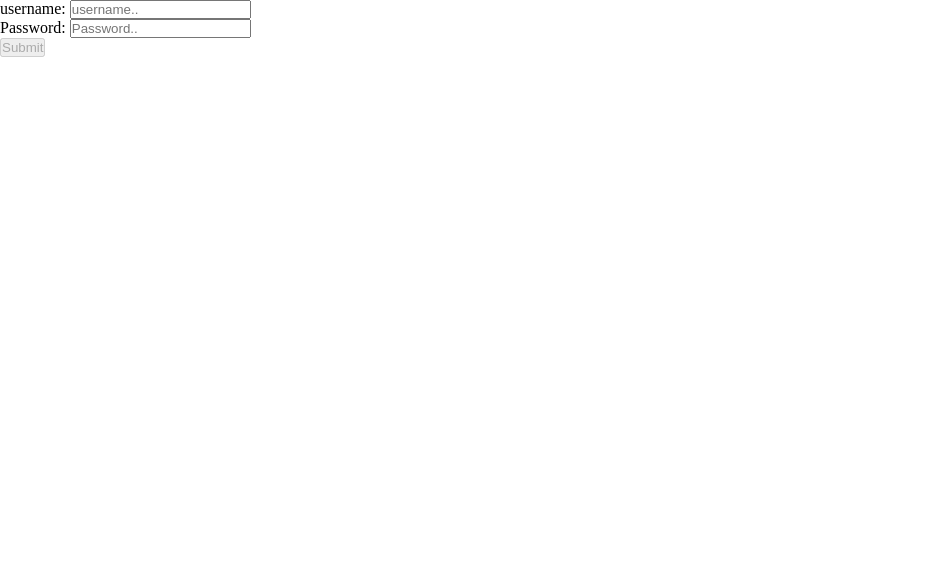
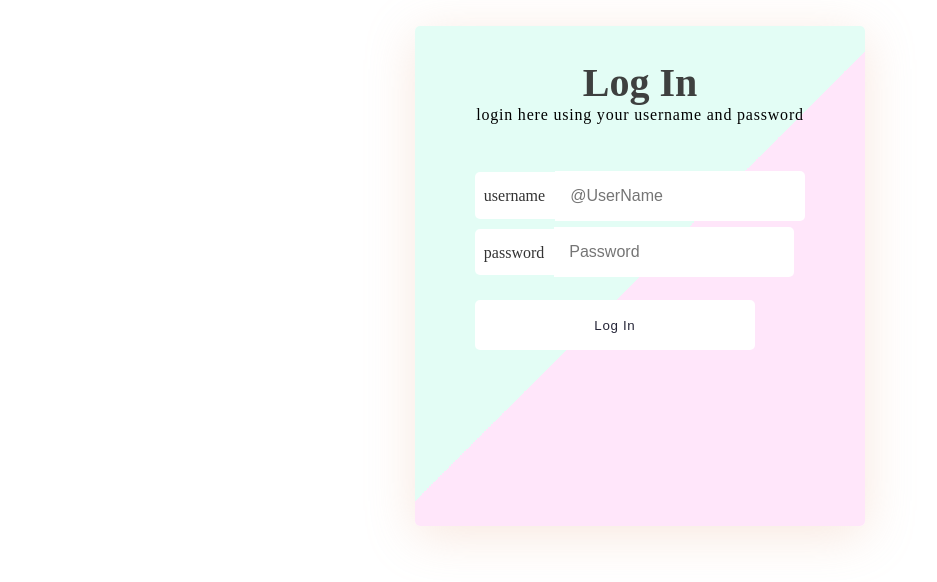
Before and after one commit to tinnguyen2701/TK-Studio, a React app: page /login in a window 1280 px wide. Shown: the top 582 px of the page, without its empty margins (0-937 px from the left). Built offline with nearby package versions, Linux system fonts and the light colour scheme.

Commit message:
add tutorial

```diff
--- a/src/components/Login/index.js
+++ b/src/components/Login/index.js
@@ -1,7 +1,111 @@
 import React, { useState } from 'react';
+import styled from 'styled-components';
 import store from 'store';
 import { connect } from 'react-redux';
 import { LOGIN_REQUEST } from './ducks';
+
+const OverlayWrapper = styled.div`
+  form {
+    width: 450px;
+    min-height: 500px;
+    height: auto;
+    border-radius: 5px;
+    margin: 2% auto;
+    box-shadow: 0 9px 50px hsla(20, 67%, 75%, 0.31);
+    padding: 2%;
+    background-image: linear-gradient(-225deg, #e3fdf5 50%, #ffe6fa 50%);
+  }
+  form .con {
+    display: -webkit-flex;
+    display: flex;
+    -webkit-justify-content: space-around;
+    justify-content: space-around;
+    -webkit-flex-wrap: wrap;
+    flex-wrap: wrap;
+    margin: 0 auto;
+  }
+
+  header {
+    margin: 2% auto 10% auto;
+    text-align: center;
+  }
+  header h2 {
+    font-size: 250%;
+    color: #3e403f;
+  }
+  header p {
+    letter-spacing: 0.05em;
+  }
+  .input-item {
+    background: #fff;
+    color: #333;
+    padding: 14.5px 0px 15px 9px;
+    border-radius: 5px 0px 0px 5px;
+    padding-right: 10px;
+  }
+  input[class='form-input'] {
+    width: 240px;
+    height: 50px;
+
+    margin-top: 2%;
+    padding: 15px;
+
+    font-size: 16px;
+    color: #5e6472;
+    outline: none;
+    border: none;
+    border-radius: 0px 5px 5px 0px;
+    transition: 0.2s linear;
+  }
+  input[id='txt-input'] {
+    width: 250px;
+  }
+  input:focus {
+    transform: translateX(-2px);
+    border-radius: 5px;
+  }
+
+  button {
+    display: inline-block;
+    color: #252537;
+
+    width: 280px;
+    height: 50px;
+
+    padding: 0 20px;
+    background: #fff;
+    border-radius: 5px;
+    outline: none;
+    border: none;
+    cursor: pointer;
+    text-align: center;
+    transition: all 0.2s linear;
+    margin: 7% auto;
+    letter-spacing: 0.05em;
+  }
+  .submits {
+    width: 48%;
+    display: inline-block;
+    float: left;
+    margin-left: 2%;
+  }
+  button:hover {
+    transform: translatey(3px);
+    box-shadow: none;
+  }
+
+  button:hover {
+    animation: ani9 0.4s ease-in-out infinite alternate;
+  }
+  @keyframes ani9 {
+    0% {
+      transform: translateY(3px);
+    }
+    100% {
+      transform: translateY(5px);
+    }
+  }
+`;
 
 const Login = ({ history, isAuthenticate }) => {
   const [username, setUsername] = useState(null);
@@ -13,35 +117,49 @@ const Login = ({ history, isAuthenticate }) => {
   };
 
   return (
+    <OverlayWrapper>
+      <div className="overlay">
         <form onSubmit={e => onSubmitHandler(e)}>
           {isAuthenticate === false && <p>Email or password was wrong!</p>}
-      <p>
-        <span>username: </span>
+          <div className="con">
+            <header className="head-form">
+              <h2>Log In</h2>
+              <p>login here using your username and password</p>
+            </header>
+            <br />
+            <div className="field-set">
+              <span className="input-item">username</span>
               <input
+                className="form-input"
+                id="txt-input"
                 type="text"
-          placeholder="username.."
+                placeholder="@UserName"
+                required
                 value={username || ''}
                 onChange={e => setUsername(e.target.value)}
               />
-      </p>
-
-      {username === '' && <p>username is required!</p>}
-      <p>
-        <span>Password: </span>
+              <br />
+              <span className="input-item">password</span>
               <input
+                className="form-input"
                 type="password"
-          placeholder="Password.."
+                placeholder="Password"
+                id="pwd"
+                name="password"
+                required
                 value={password || ''}
                 onChange={e => setPassword(e.target.value)}
               />
-      </p>
-      {password === '' && <p>Password is required!</p>}
-      <p>
-        <button type="submit" disabled={!username || !password}>
-          Submit
+              <br />
+              <button className="log-in" type="submit">
+                {' '}
+                Log In{' '}
               </button>
-      </p>
+            </div>
+          </div>
         </form>
+      </div>
+    </OverlayWrapper>
   );
 };
 
```
Lines whose indentation alone changed are shown as unchanged.
